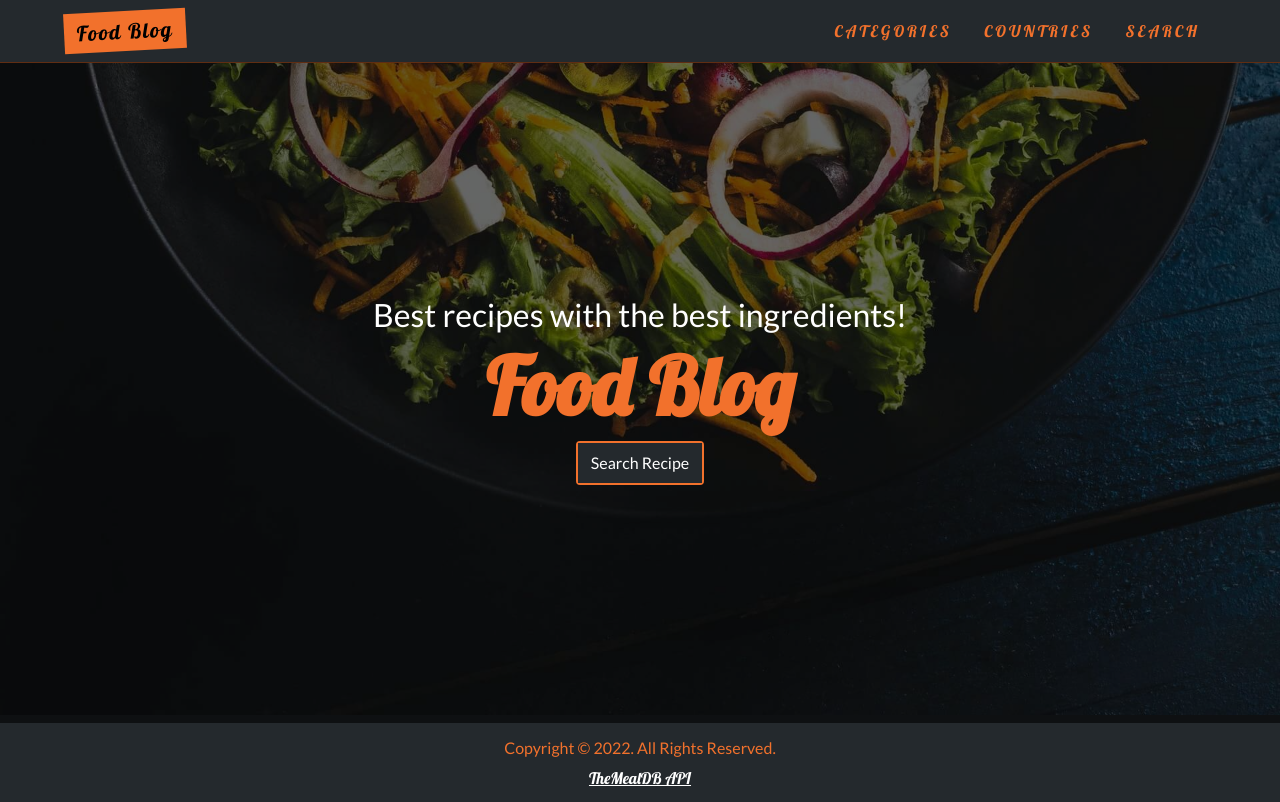
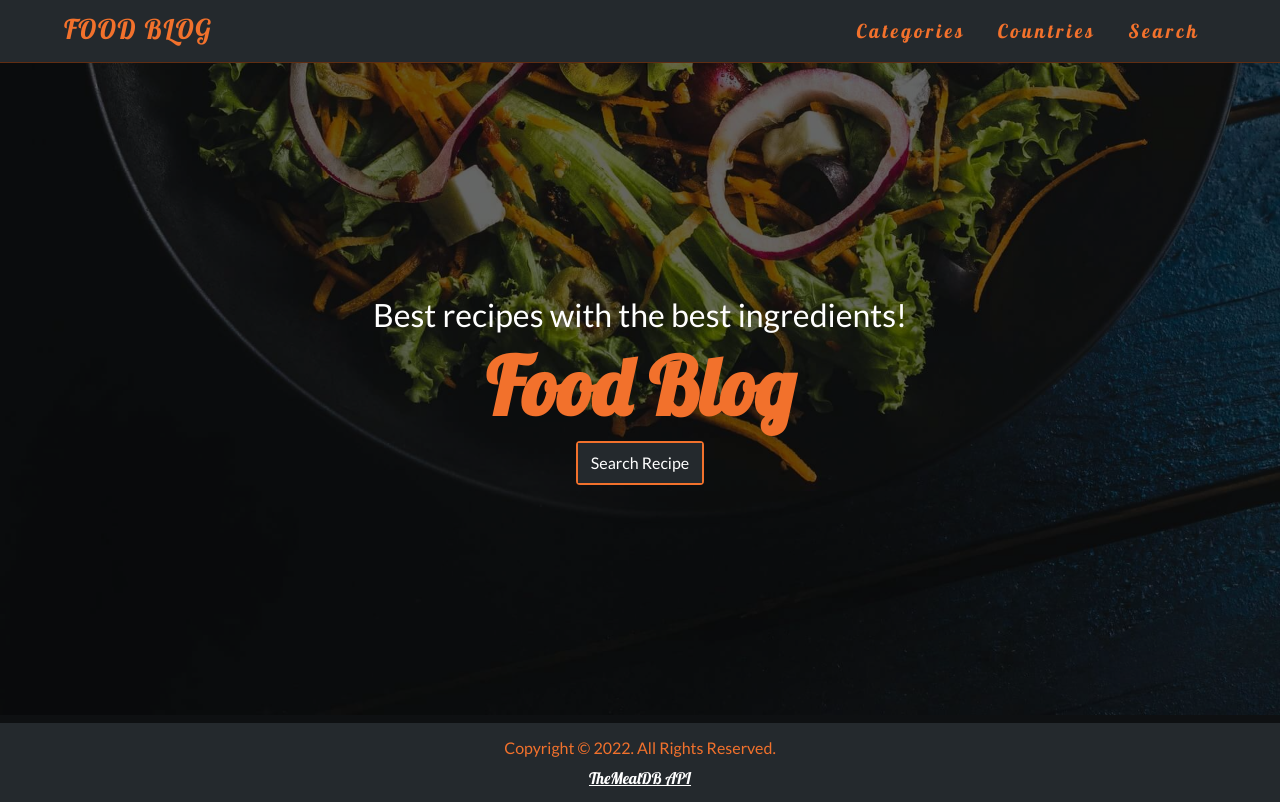
Before and after one commit to GeorgiosDoudouliakis/food-blog, an Angular app: page / in a window 1280 px wide. Built offline with nearby package versions, Linux system fonts and the light colour scheme.

Commit message:
refactor: Brand style and links changes, add flag for philippines

```diff
--- a/src/app/components/header/header.component.html
+++ b/src/app/components/header/header.component.html
@@ -1,13 +1,13 @@
 <header>
   <div class="container">
     <div class="brand">
-      <a routerLink="/">Food Blog</a>
+      <a routerLink="/">FOOD BLOG</a>
     </div>
     <nav>
       <ul>
-        <li><a routerLink="categories" routerLinkActive="active" class="p-1" closeMenu>CATEGORIES</a></li>
-        <li><a routerLink="countries" routerLinkActive="active" class="p-1" closeMenu>COUNTRIES</a></li>
-        <li><a routerLink="search" routerLinkActive="active" class="p-1">SEARCH</a></li>
+        <li><a routerLink="categories" routerLinkActive="active" class="p-1" closeMenu>Categories</a></li>
+        <li><a routerLink="countries" routerLinkActive="active" class="p-1" closeMenu>Countries</a></li>
+        <li><a routerLink="search" routerLinkActive="active" class="p-1">Search</a></li>
       </ul>
     </nav>
     <div class="mobile-menu-icon" toggleMenu>
--- a/src/app/components/header/header.component.scss
+++ b/src/app/components/header/header.component.scss
@@ -1,6 +1,10 @@
 @import 'src/assets/scss/reusable';
 @import 'src/assets/scss/mixins';
 @import 'src/assets/scss/variables';
+
+a {
+  color: $primary-color;
+}
 
 header {
     padding: 1rem 0;
@@ -16,20 +20,14 @@ header {
     @include flex(row, nowrap, space-between, center);
 }
 
-.brand {
-    transform: rotateZ(-3deg);
-    a {
-        font-size: 1.3rem;
+.brand > a {
+    font-size: 1.7rem;
     letter-spacing: 0.1rem;
-        padding: 0.3rem 0.8rem;
-        background: $primary-color;
-        color: #000;
-    }
 }
 
 nav {
     position: absolute;
-    top: 72px;
+    top: 66.39px;
     left: 0;
     width: 100%;
     background: $secondary-color;
@@ -65,6 +63,7 @@ ul {
     li {
         a {
           position: relative;
+          font-size: 1.2rem;
           letter-spacing: 0.2rem;
           &:hover {
               &::after {
@@ -80,10 +79,6 @@ ul {
           }
         }
     }
-}
-
-a {
-    color: $primary-color;
 }
 
 .active {
```
Also changed, not shown: src/assets/images/countries/filipino_flag.jpg (added). Lines whose indentation alone changed are shown as unchanged.
